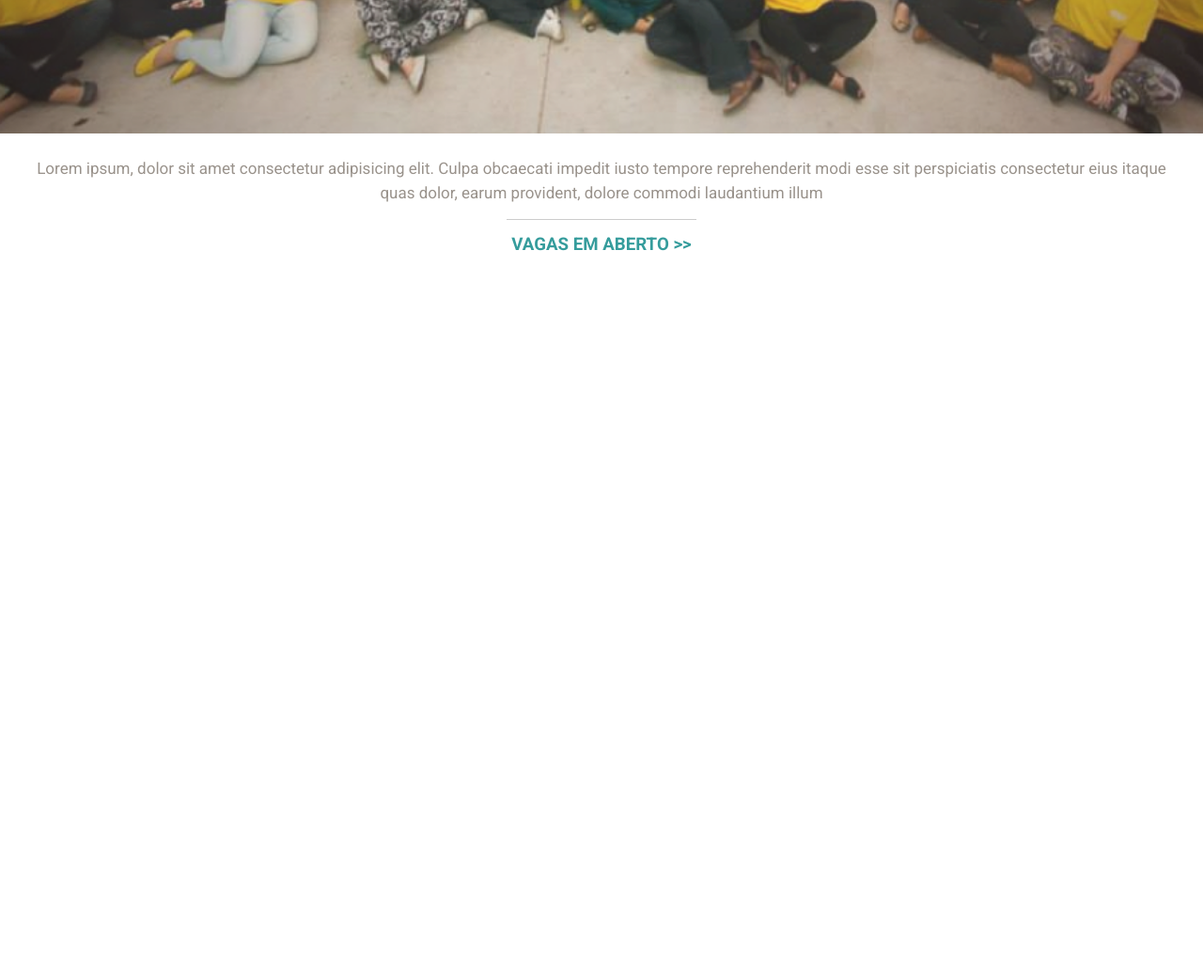
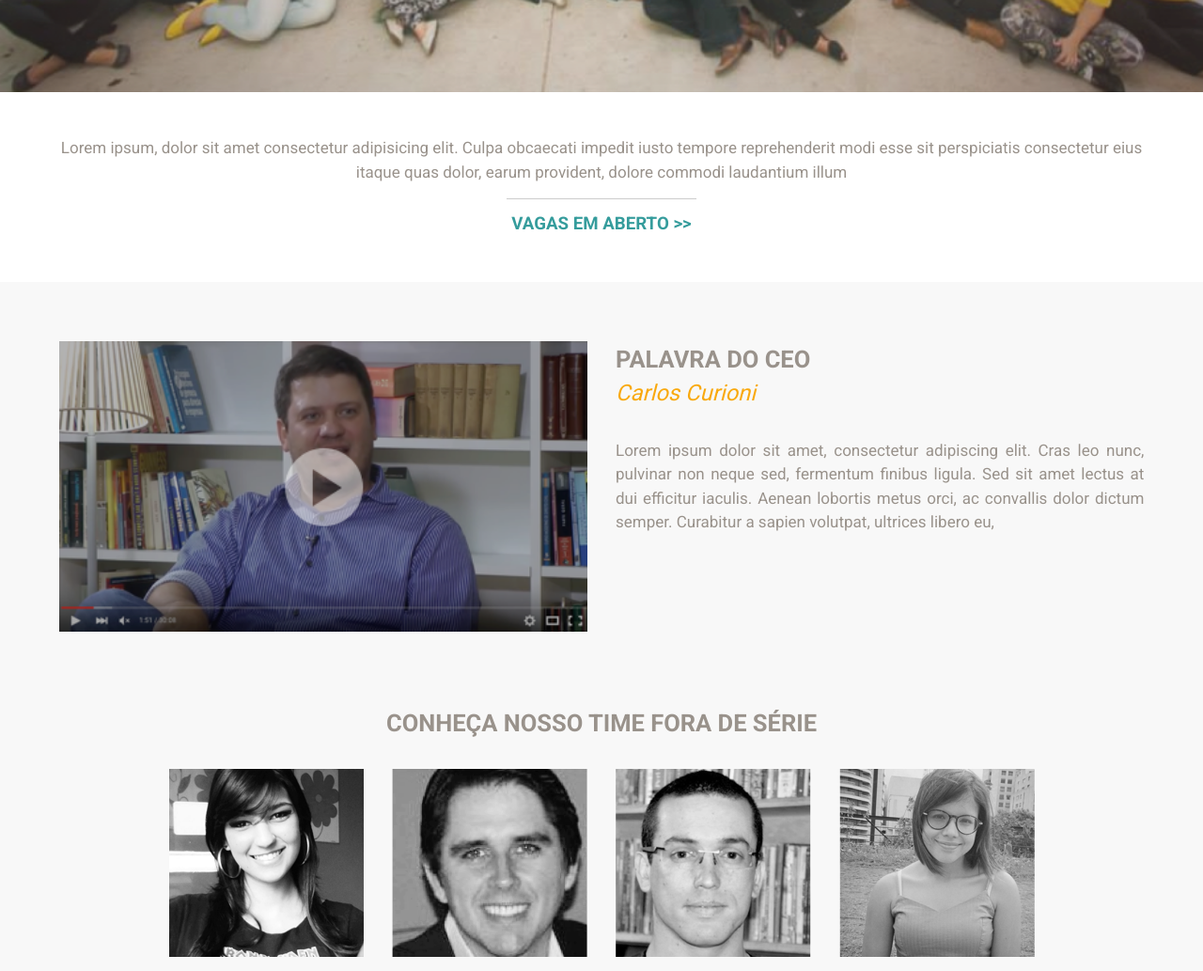
Before and after one commit to BrunoApparecido/test-elo7, a website: page src/index.html in a window 1280 px wide. Shown: the part 500-1533 px from the top of the page at 94% size. Before the commit the page ends 800 px from the top, so only its background shows below. Drawn offline with Linux system fonts and the light colour scheme; files that its build step writes are made by us from their sources.

Commit message:
Seção palavrado ceo e conheça nosso time

```diff
--- a/src/css/app.css
+++ b/src/css/app.css
@@ -1,10 +1,19 @@
 body {
     font-family: "Roboto", sans-serif !important;
     max-width: 1920px;
+    font-size: 17px !important;
+    color: #99928b;
+    line-height: 1.5 !important;
+    margin: 0 auto !important;
 }
 
 h1 {
     font-size: 2.5em !important;
+    font-weight: bold !important;
+}
+
+h3 {
+    font-size: 1.5em !important;
     font-weight: bold !important;
 }
 
@@ -33,9 +42,6 @@ h1 {
 .header-text {
     flex-grow: 0;
     text-align: center;
-    font-size: 17px;
-    color: #99928b;
-    line-height: 1.5;
 }
 
 a {
@@ -57,5 +63,76 @@ a {
 }
 
 .container {
-    padding: 1.5em;
+    padding: 2.8em;
 }
+
+.palavra-ceo {
+    background-color: #f8f8f8;
+    flex-direction: row;
+}
+
+@media screen and (min-width: 768px) {
+    .md-50 {
+        min-width: 50% !important;
+    }
+    .md-25 {
+        min-width: 25% !important;
+    }
+    .md-33 {
+        min-width: 33% !important;
+    }
+}
+
+@media screen and (max-width: 767px) {
+    .sm-100 {
+        min-width: 100% !important;
+    }
+}
+
+.palavra-ceo p {
+    text-align: justify;
+}
+
+.mr-50 {
+    margin-right: 50px;
+}
+
+.section-titulo {
+    margin-bottom: 30px;
+}
+
+.section-titulo p {
+    font-size: 1.4em;
+    font-style: italic;
+    color: #f9a90e;
+}
+
+.flex-1 {
+    flex-grow: 1;
+    flex-basis: 0;
+}
+
+.flex {
+    display: flex;
+    flex-wrap: wrap;
+}
+
+.text-center {
+    text-align: center;
+}
+
+.flex-center {
+    justify-content: center;
+}
+
+.flex-space-between {
+    justify-content:  space-between;
+}
+
+.p-15 {
+    padding: 15px;
+}
+
+.nosso-time {
+    background-color: #f8f8f8;
+}
--- a/src/index.html
+++ b/src/index.html
@@ -28,8 +28,45 @@
         </div>
     </header>
 
-    <section>
+    <section class="palavra-ceo container flex flex-space-between">
+        <div class="flex-1 md-50 sm-100">
+            <div class="p-15">
+                <img src="./imgs/placeholder-video.png" width="100%">
+            </div>
+        </div>
+        <div class="flex-1 flex-item md-50 sm-100">
+            <div class="p-15">
+                <div class="section-titulo">
+                    <h3>PALAVRA DO CEO</h3>
+                    <p>Carlos Curioni</p>
+                </div>
+                <p>
+                    Lorem ipsum dolor sit amet, consectetur adipiscing elit. Cras leo nunc, pulvinar non neque sed,
+                    fermentum finibus ligula. Sed sit amet lectus at dui efficitur iaculis. Aenean lobortis metus orci,
+                    ac
+                    convallis dolor dictum semper. Curabitur a sapien volutpat, ultrices libero eu,
+                </p>
+            </div>
+        </div>
+    </section>
 
+    <section class="nosso-time ">
+        <h3 class="text-center p-15">CONHEÇA NOSSO TIME FORA DE SÉRIE</h3>
+        <div class="flex flex-center">
+
+            <div class=" p-15">
+                <img src="./imgs/camila.png" alt="foto de camila">
+            </div>
+            <div class="p-15">
+                <img src="./imgs/guto.png" alt="foto de guto">
+            </div>
+            <div class="p-15">
+                <img src="./imgs/david.png" alt="foto de david">
+            </div>
+            <div class="p-15">
+                <img src="./imgs/beatriz.png" alt="foto de beatriz">
+            </div>
+        </div>
     </section>
 
     <script src="./js/app.min.js"> </script>
```
